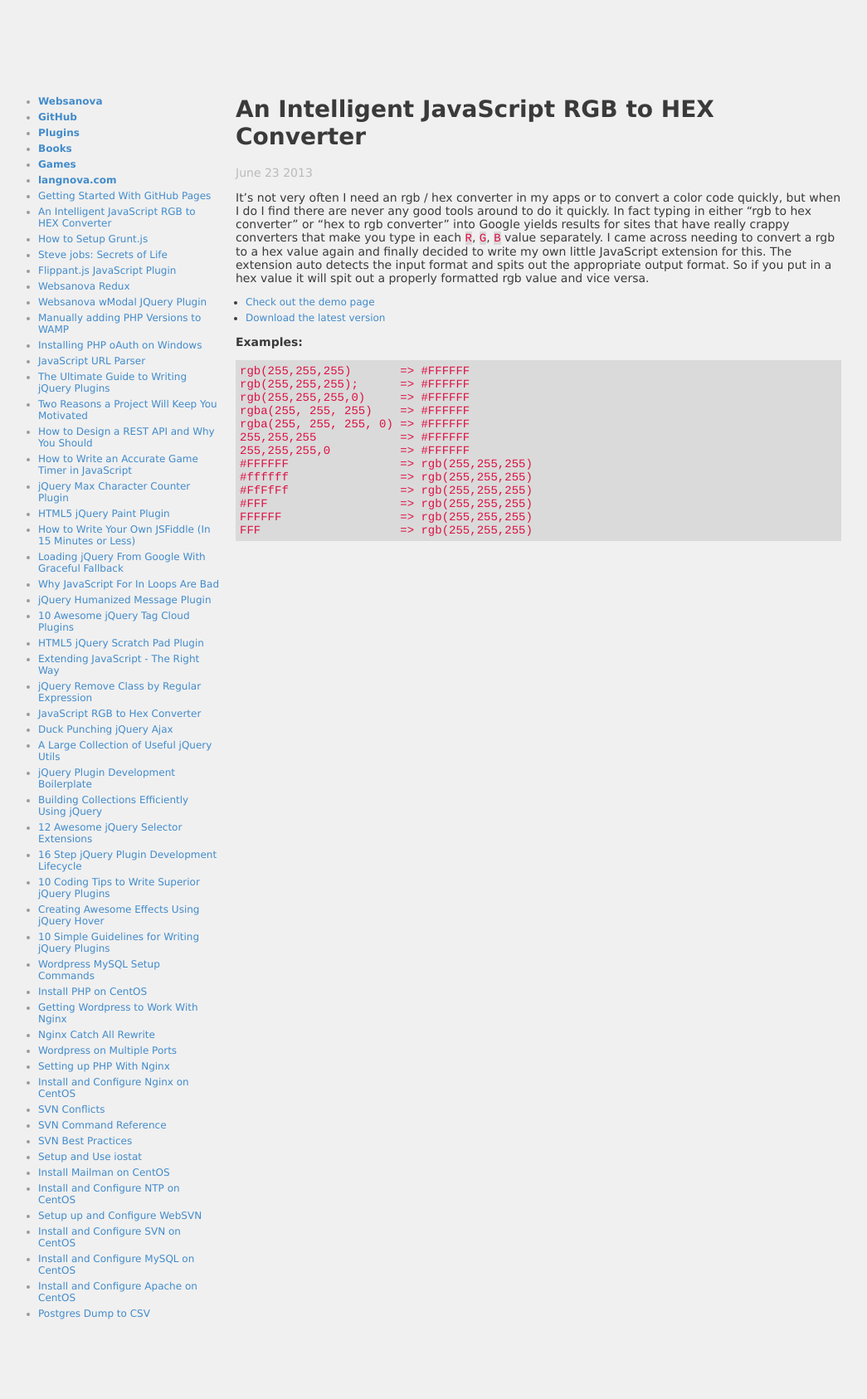
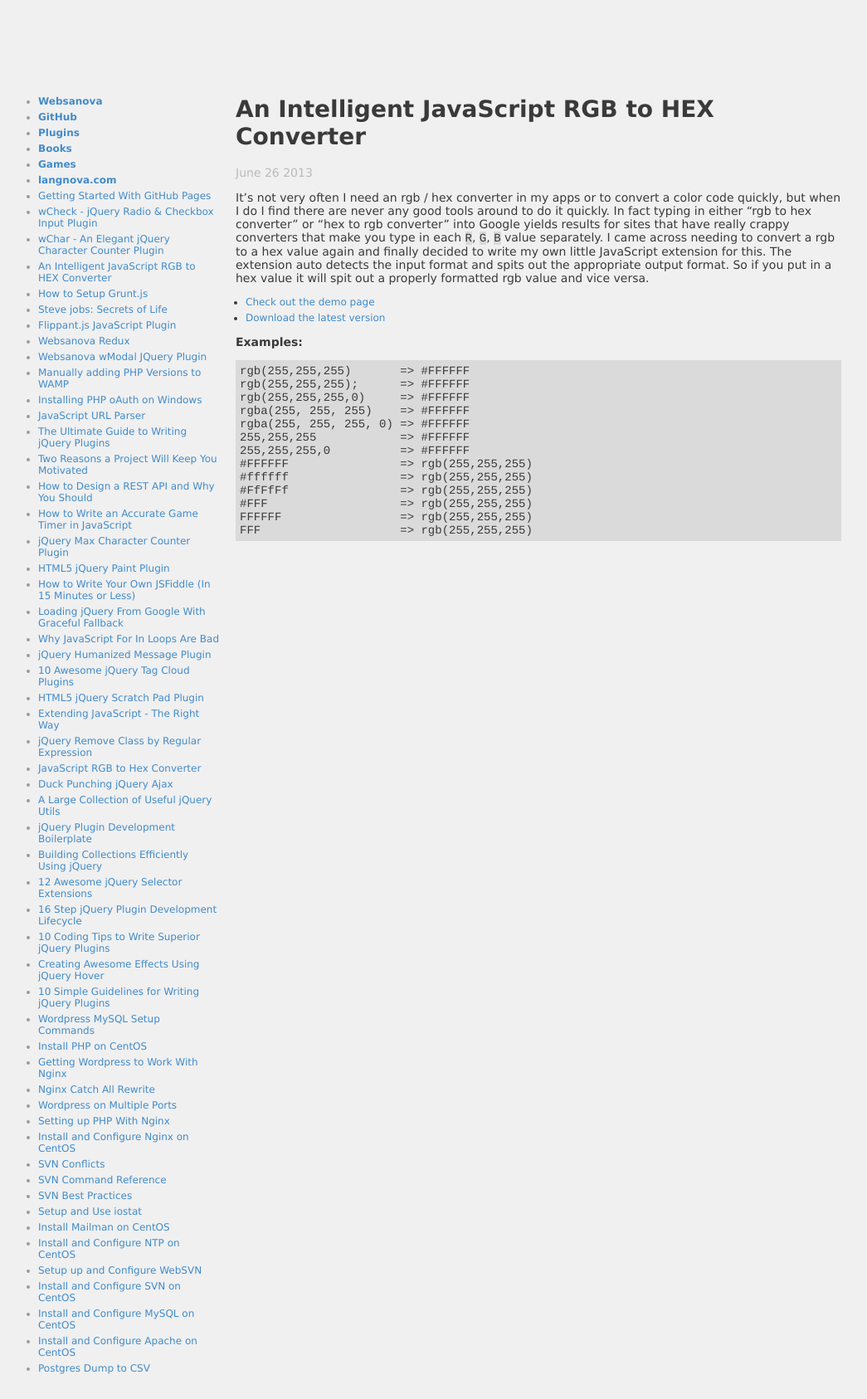
Before and after one commit to websanova/websanova.github.io, a Jekyll site: the page built from an-intelligent-javascript-rgb-hex-converter.md, in a window 1280 px wide. Shown: the whole page at 83% size, without its empty margins (116-1161 px from the left). Built offline with Jekyll 4.4.1, drawn with Linux system fonts in a browser that asks for light colours; comment, search, counter and statistics services are not loaded; before the commit the page ends 1620 px from its top, so only the background shows below that.

Commit message:
Layout update and couple more articles.

```diff
--- a/_layouts/default.html
+++ b/_layouts/default.html
@@ -22,7 +22,7 @@
 		a {text-decoration: none; color: #428bca;}
 		pre {background: #dadada; padding: 5px;}
 		blockquote {font-style: italic;}
-		code {background-color: #dadada; font-family: courier; color: #D14;}
+		code {background-color: #dadada; font-family: courier;}
 		ul {margin: 0px; padding: 0 0 0 12px;}
 		ul li {margin-bottom: 5px; font-size: 12px;}
 
@@ -111,6 +111,8 @@
 
 
 
+				<li><a href="/wcheck-jquery-radio-checkbox-input-plugin">wCheck - jQuery Radio & Checkbox Input Plugin</a></li>
+				<li><a href="/wchar-an-elegant-jquery-character-counter-plugin">wChar - An Elegant jQuery Character Counter Plugin</a></li>
 				<li><a href="/an-intelligent-javascript-rgb-hex-converter">An Intelligent JavaScript RGB to HEX Converter</a></li>
 				<li><a href="/how-to-setup-grunt-js">How to Setup Grunt.js</a></li>
 				<li><a href="/steve-jobs-secrets-of-life">Steve jobs: Secrets of Life</a></li>
--- a/an-intelligent-javascript-rgb-hex-converter.md
+++ b/an-intelligent-javascript-rgb-hex-converter.md
@@ -3,7 +3,7 @@ layout: default
 title: An Intelligent JavaScript RGB to HEX Converter
 keywords: rgb, hex, convert, javascript, jquery, plugin, websanova
 description: It’s not very often I need an rgb / hex converter in my apps or to convert a color code quickly, but when I do I find there are never any good tools around to do it quickly.
-date: June 23 2013
+date: June 26 2013
 ---
 
 It’s not very often I need an rgb / hex converter in my apps or to convert a color code quickly, but when I do I find there are never any good tools around to do it quickly. In fact typing in either “rgb to hex converter” or “hex to rgb converter” into Google yields results for sites that have really crappy converters that make you type in each `R`, `G`, `B` value separately. I came across needing to convert a rgb to a hex value again and finally decided to write my own little JavaScript extension for this. The extension auto detects the input format and spits out the appropriate output format. So if you put in a hex value it will spit out a properly formatted rgb value and vice versa.
```
Also changed, not shown: wchar-an-elegant-jquery-character-counter-plugin.md (added, +18 -0 lines), wcheck-jquery-radio-checkbox-input-plugin.md (added, +16 -0 lines).
